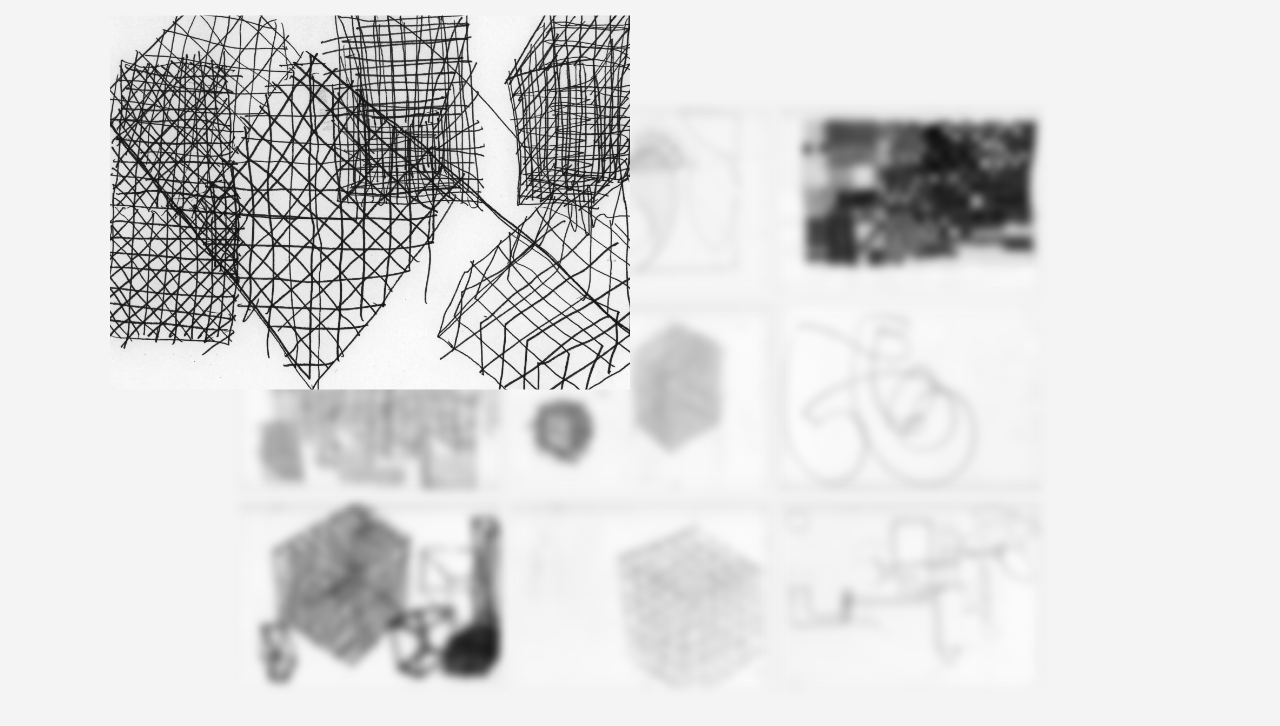
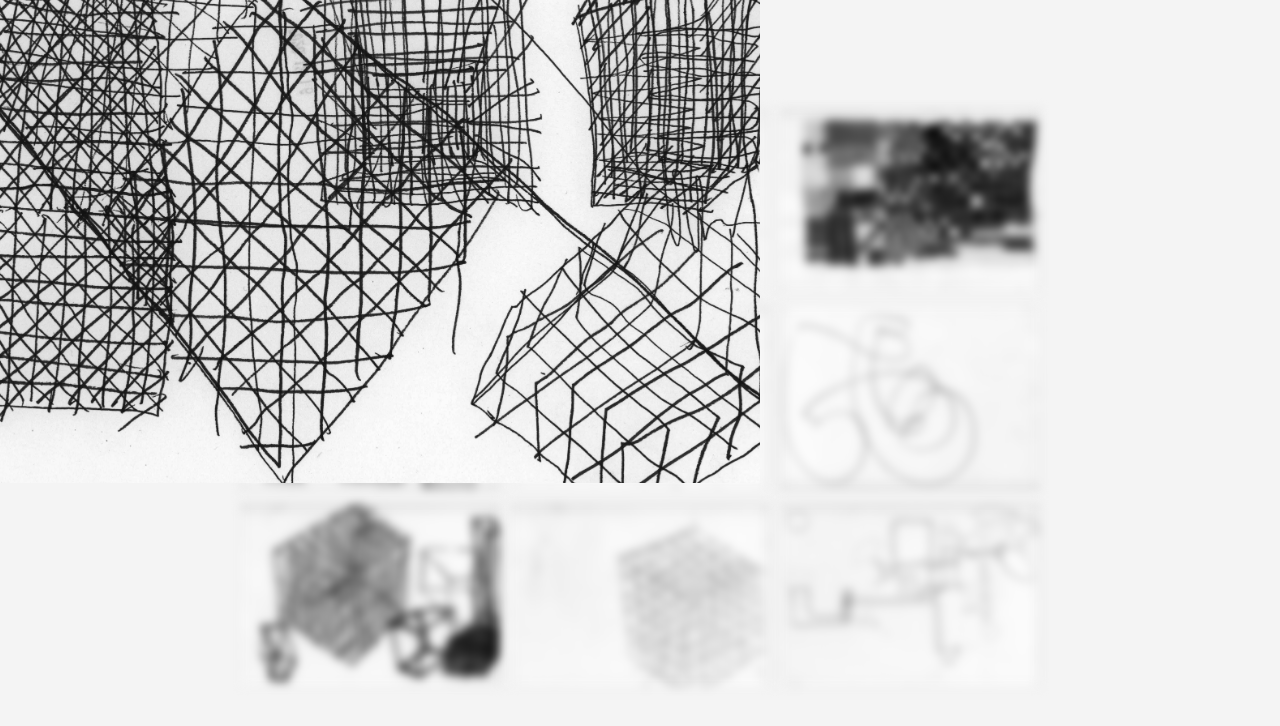
Before and after one commit to kakkkker/21953041-seungmin-webweb, a plain HTML site: page index.html in a window 1280 px wide. In both pictures the pointer is over the element 370 px from the left and 202 px from the top of the page. Drawn offline with Linux system fonts and the light colour scheme.

Commit message:
Update styles.css

```diff
--- a/styles.css
+++ b/styles.css
@@ -50,7 +50,7 @@ body {
 
 .grid-container .grid-item:hover {
     filter: blur(0);
-    transform: scale(2); /* 그리드 아이템 확대 */
+    transform: scale(3); /* 그리드 아이템 확대 */
     z-index: 2;
 }
 
```
